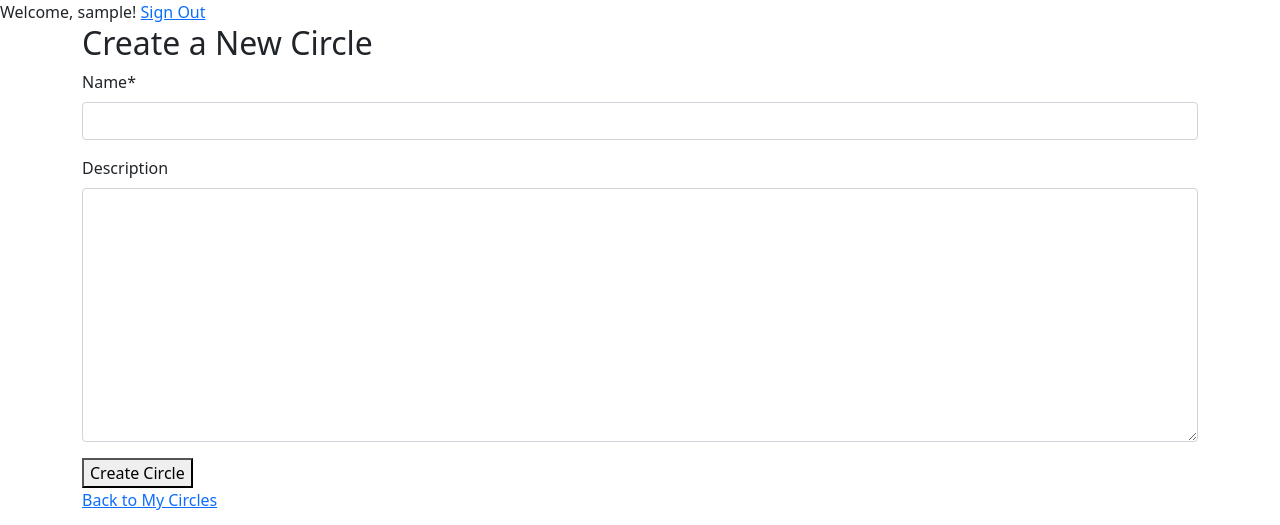
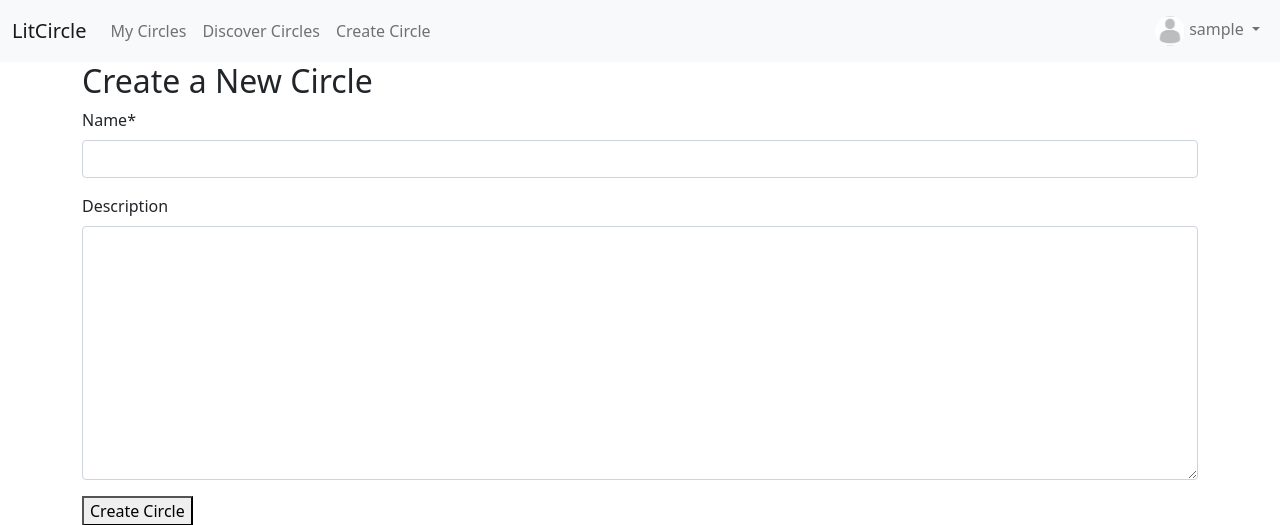
Before and after one commit to StefanShivarov/litcircle, a Django app: page /circles/create/ in a window 1280 px wide. Shown: the top 525 px of the page. Run offline with Django 4.2, Linux system fonts and the light colour scheme; the visitor is signed in with stand-in values (Sample User, id 1); some libraries are stand-ins or nearby versions.

Commit message:
Stylize navbar

```diff
--- a/templates/navbar.html
+++ b/templates/navbar.html
@@ -1,9 +1,43 @@
-<nav>
-    {% if user.is_authenticated %}
-        <span>Welcome, {{ user.username }}!</span>
-        <a href="{% url 'users:signout' %}">Sign Out</a>
-    {% else %}
-        <a href="{% url 'users:signin' %}">Sign In</a>
-        <a href="{% url 'users:signup' %}">Sign Up</a>
-    {% endif %}
+<nav class="navbar navbar-expand-lg navbar-light bg-light">
+    <div class="container-fluid">
+        <a class="navbar-brand" href="{% url 'users:home' %}">LitCircle</a>
+        <button class="navbar-toggler" type="button" data-bs-toggle="collapse" data-bs-target="#navbarNav" aria-controls="navbarNav" aria-expanded="false" aria-label="Toggle navigation">
+            <span class="navbar-toggler-icon"></span>
+        </button>
+        <div class="collapse navbar-collapse" id="navbarNav">
+            <ul class="navbar-nav me-auto">
+                <li class="nav-item">
+                    <a class="nav-link" href="{% url 'circles:my_circles' %}">My Circles</a>
+                </li>
+                <li class="nav-item">
+                    <a class="nav-link" href="{% url 'circles:discover_circles' %}">Discover Circles</a>
+                </li>
+                <li class="nav-item">
+                    <a class="nav-link" href="{% url 'circles:create_circle' %}">Create Circle</a>
+                </li>
+            </ul>
+            <ul class="navbar-nav">
+                {% if user.is_authenticated %}
+                    <li class="nav-item dropdown">
+                        <a class="nav-link dropdown-toggle" href="#" id="navbarDropdown" role="button" data-bs-toggle="dropdown" aria-expanded="false">
+                            <img src="{{ user.profile.image_url }}" alt="Profile Picture" class="rounded-circle" width="30" height="30">
+                            {{ user.username }}
+                        </a>
+                        <ul class="dropdown-menu dropdown-menu-end" aria-labelledby="navbarDropdown">
+                            <li><a class="dropdown-item" href="{% url 'users:home' %}">Profile</a></li>
+                            <li><hr class="dropdown-divider"></li>
+                            <li><a class="dropdown-item" href="{% url 'users:signout' %}">Sign Out</a></li>
+                        </ul>
+                    </li>
+                {% else %}
+                    <li class="nav-item">
+                        <a class="nav-link" href="{% url 'users:signin' %}">Sign In</a>
+                    </li>
+                    <li class="nav-item">
+                        <a class="nav-link" href="{% url 'users:signup' %}">Sign Up</a>
+                    </li>
+                {% endif %}
+            </ul>
+        </div>
+    </div>
 </nav>
```
